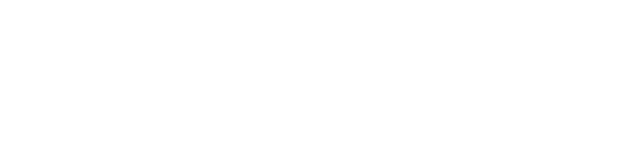
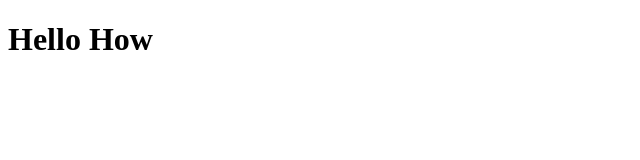
Before and after one commit to KAI-CODES-INDIA/Project-2, a plain HTML site: page index.html in a window 1280 px wide. Shown: the whole page, without its empty margins (0-640 px from the left). Drawn offline with Linux system fonts and the light colour scheme.

Commit message:
hello added

```diff
--- a/index.html
+++ b/index.html
@@ -5,5 +5,7 @@
     <meta name="viewport" content="width=device-width, initial-scale=1.0" />
     <title>sample code</title>
   </head>
-  <body></body>
+  <body>
+    <h1>Hello How</h1>
+  </body>
 </html>
```
